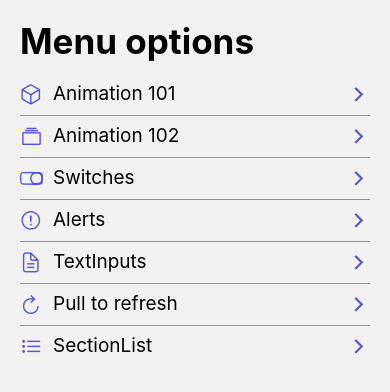
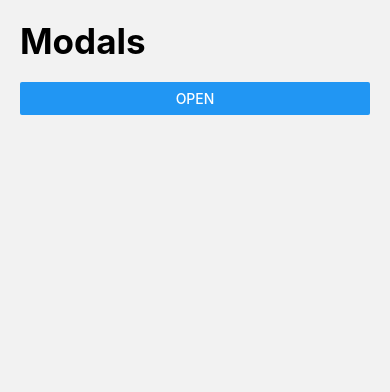
Before and after one commit to javiergranados/rncomponents, a React Native app: screen /ModalScreen in a window 390 px wide. Shown: the top 392 px of the page. Built offline with nearby package versions, Linux system fonts and the light colour scheme.

Commit message:
Add Modal screen

```diff
--- a/src/data/menuItems.tsx
+++ b/src/data/menuItems.tsx
@@ -8,4 +8,5 @@ export const menuItems: MenuItem[] = [
   { name: 'TextInputs', icon: 'document-text-outline', component: 'TextInputScreen' },
   { name: 'Pull to refresh', icon: 'refresh-outline', component: 'PullToRefreshScreen' },
   { name: 'SectionList', icon: 'list-outline', component: 'SectionListScreen' },
+  { name: 'Modal', icon: 'copy-outline', component: 'ModalScreen' },
 ];
--- a/src/navigators/StackNavigator.tsx
+++ b/src/navigators/StackNavigator.tsx
@@ -8,6 +8,7 @@ import { AlertScreen } from '../screens/AlertScreen';
 import { TextInputScreen } from '../screens/TextInputScreen';
 import { PullToRefreshScreen } from '../screens/PullToRefreshScreen';
 import { SectionListScreen } from '../screens/SectionListScreen';
+import { ModalScreen } from '../screens/ModalScreen';
 
 export type RootStackParamList = {
   HomeScreen: undefined;
@@ -18,6 +19,7 @@ export type RootStackParamList = {
   TextInputScreen: undefined;
   PullToRefreshScreen: undefined;
   SectionListScreen: undefined;
+  ModalScreen: undefined;
 };
 
 const RootStack = createStackNavigator<RootStackParamList>();
@@ -37,6 +39,7 @@ const StackNavigator = () => {
       <RootStack.Screen name="TextInputScreen" component={TextInputScreen} />
       <RootStack.Screen name="PullToRefreshScreen" component={PullToRefreshScreen} />
       <RootStack.Screen name="SectionListScreen" component={SectionListScreen} />
+      <RootStack.Screen name="ModalScreen" component={ModalScreen} />
     </RootStack.Navigator>
   );
 };
--- /dev/null
+++ b/src/screens/ModalScreen.tsx
@@ -0,0 +1,58 @@
+import React, { useState } from 'react';
+import { Button, Modal, StyleSheet, Text, View } from 'react-native';
+import HeaderTitle from '../components/HeaderTitle';
+
+export const ModalScreen = () => {
+  const [isVisible, setIsVisible] = useState<boolean>(false);
+
+  return (
+    <View style={styles.container}>
+      <HeaderTitle title="Modals" />
+      <Button title="Open" onPress={() => setIsVisible(true)} />
+      <Modal animationType="fade" visible={isVisible} transparent>
+        <View style={styles.modalBackground}>
+          <View style={styles.modalContainer}>
+            <Text style={styles.modalTitle}>Modal</Text>
+            <Text style={styles.modalBody}>Modal body</Text>
+            <Button title="Close" onPress={() => setIsVisible(false)} />
+          </View>
+        </View>
+      </Modal>
+    </View>
+  );
+};
+
+const styles = StyleSheet.create({
+  container: {
+    marginHorizontal: 20,
+  },
+  modalBackground: {
+    flex: 1,
+    backgroundColor: 'rgba(0,0,0,0.3)',
+    justifyContent: 'center',
+    alignItems: 'center',
+  },
+  modalContainer: {
+    width: 200,
+    height: 200,
+    backgroundColor: 'white',
+    justifyContent: 'center',
+    alignItems: 'center',
+    shadowOffset: {
+      width: 0,
+      height: 10,
+    },
+    shadowOpacity: 0.25,
+    elevation: 10,
+    borderRadius: 5,
+  },
+  modalTitle: {
+    fontSize: 20,
+    fontWeight: 'bold',
+  },
+  modalBody: {
+    fontSize: 16,
+    fontWeight: '300',
+    marginBottom: 20,
+  },
+});
```
